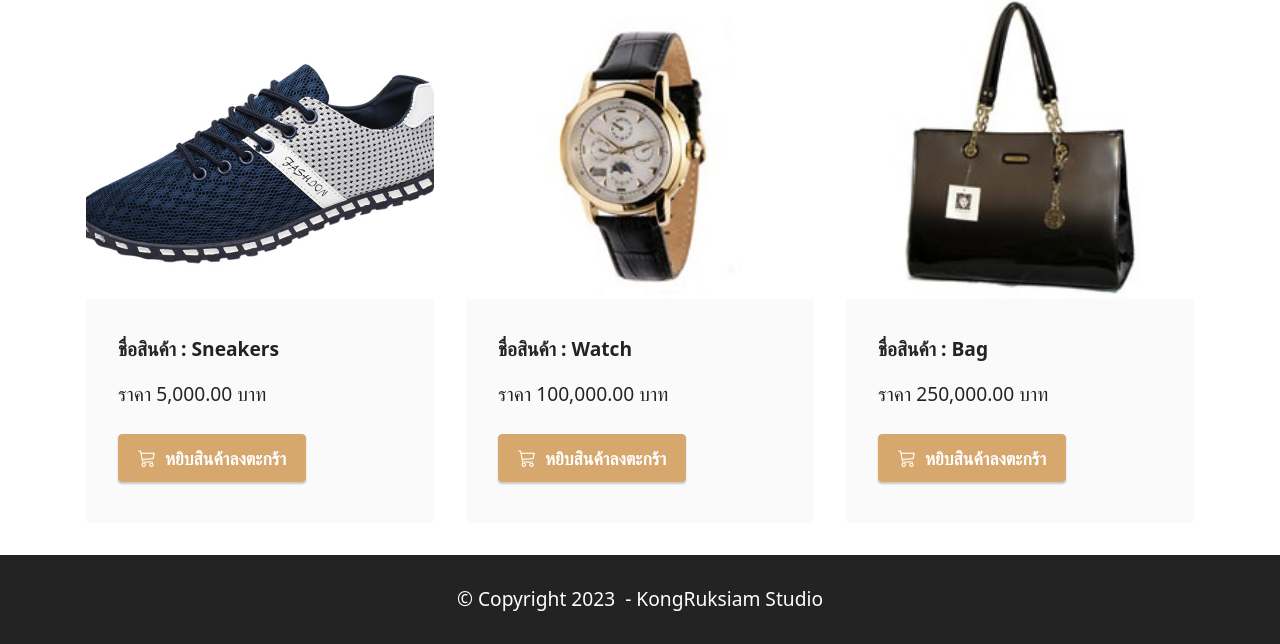
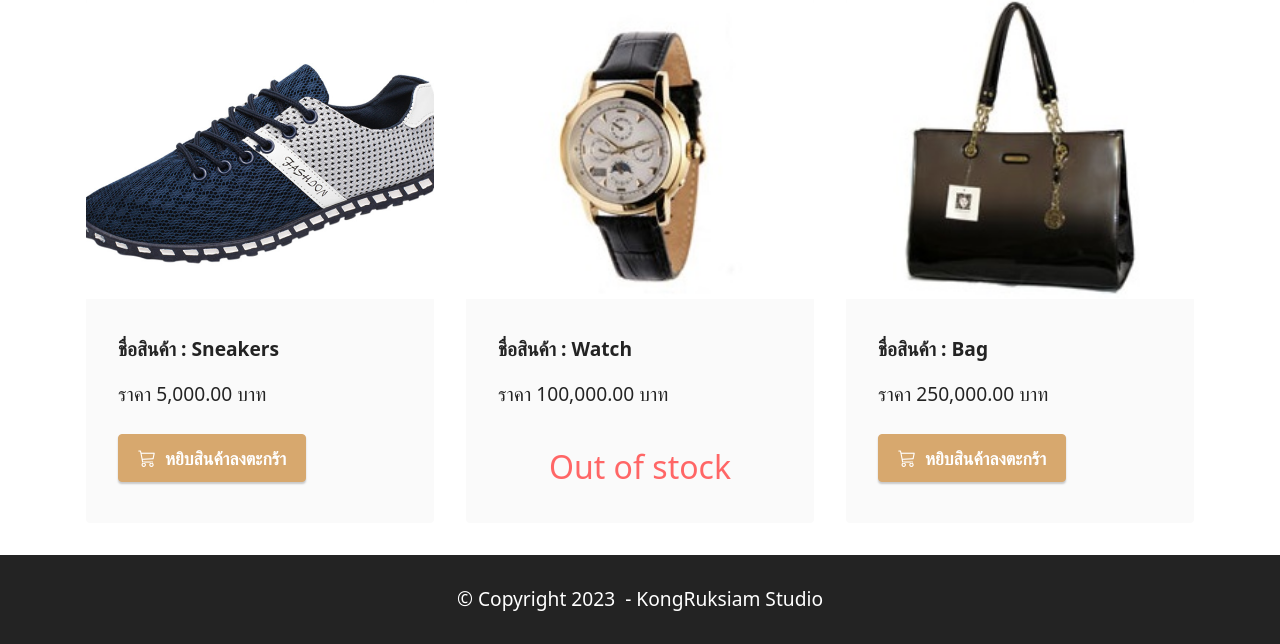
Before and after one commit to kiatklai/shopping, a Django app: page / in a window 1280 px wide. Shown: the part 194-838 px from the top of the page. Run offline with Django 4.2, Linux system fonts and the light colour scheme; data comes from the database, SQL or seed files in the repository; both versions use the stored data as it was after the commit.

Commit message:
if条件設定

```diff
--- a/productsApp/templates/index.html
+++ b/productsApp/templates/index.html
@@ -29,10 +29,14 @@
                                 <p class="mbr-text mbr-fonts-style mt-3 display-7">ราคา {{product.price | intcomma}} บาท</p>
                             </div>
                             <div class="mbr-section-btn item-footer mt-2">
-                                <a href="cart.html" class="btn btn-primary display-4">
-                                    <i class="bi bi-cart3"></i></i>&nbsp;
-                                    หยิบสินค้าลงตะกร้า
-                                </a>
+                                {% if product.stock <= 0 %}
+                                    <h2 class="text-secondary text-center">Out of stock</h2>
+                                {% else %}
+                                    <a href="cart.html" class="btn btn-primary display-4">
+                                        <i class="bi bi-cart3"></i></i>&nbsp;
+                                        หยิบสินค้าลงตะกร้า
+                                    </a>
+                                {% endif %}
                             </div>
                         </div>
                     </div>
```
Also changed, not shown: db.sqlite3.
